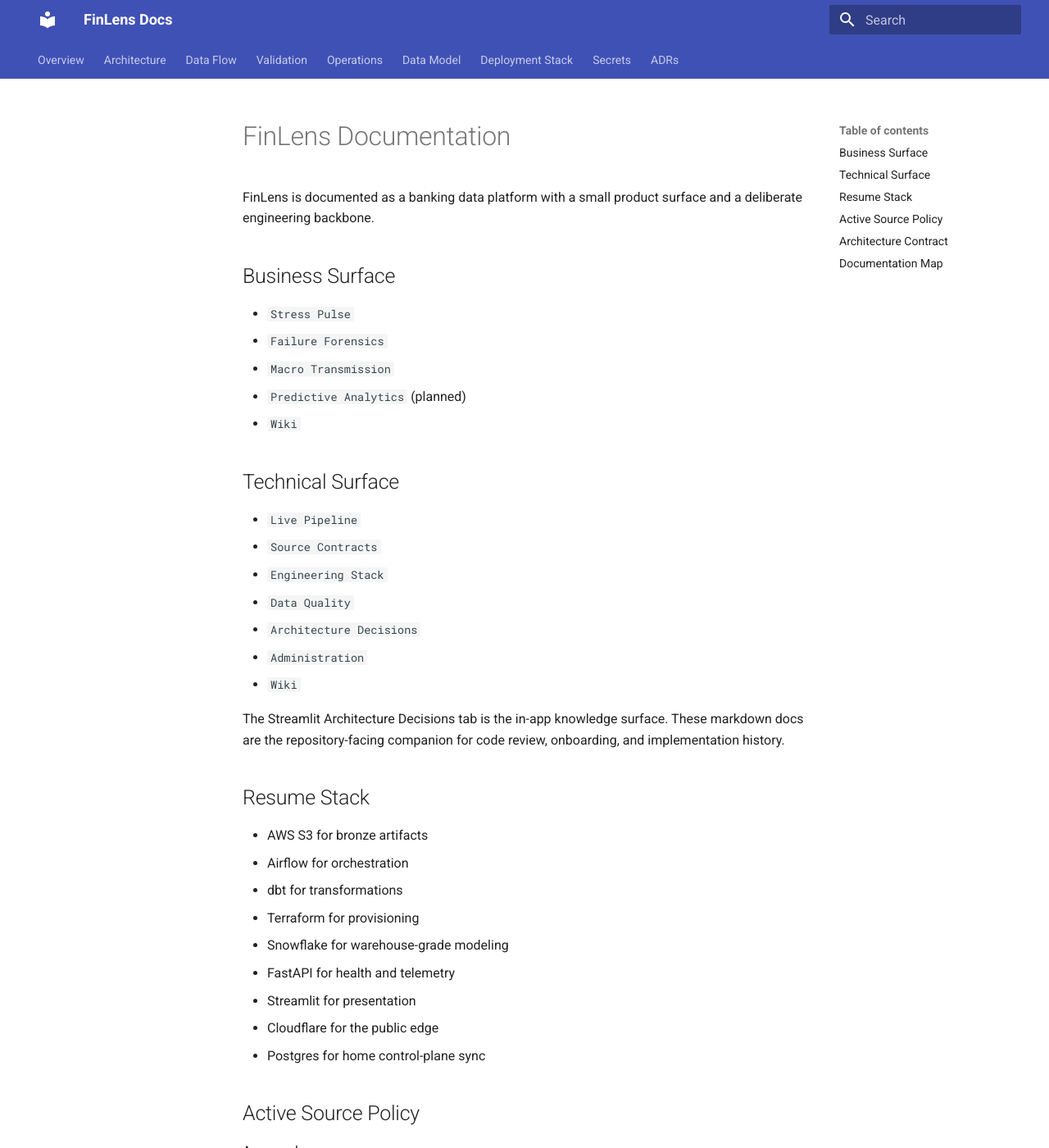
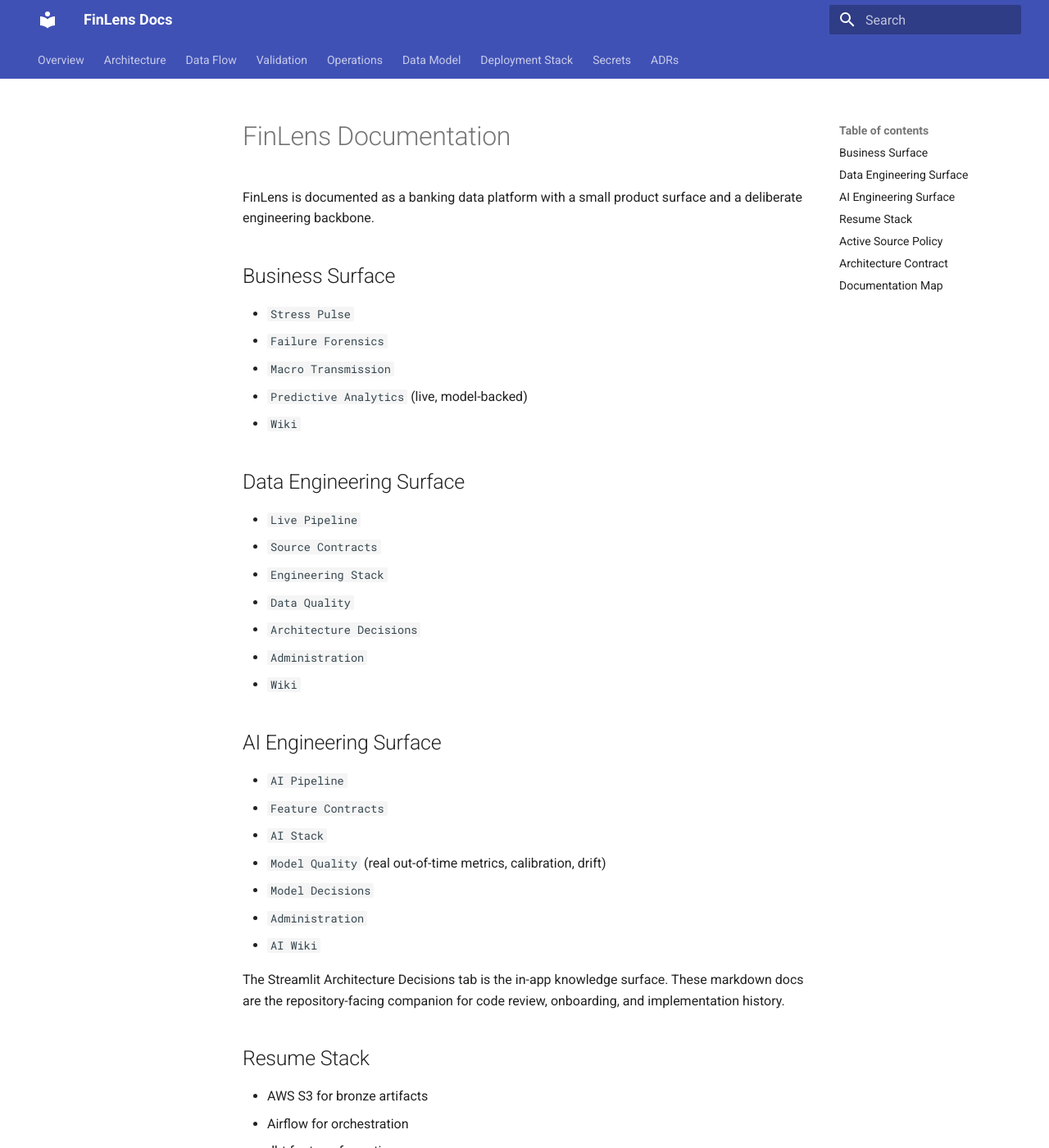
Before and after one commit to vaddhiparthy/FinLens-Banking-Stress-Intelligence-Platform, an MkDocs documentation site: the page built from docs/index.md, in a window 1280 px wide and 1400 px high. Shown: the whole window at 82% size. Built offline with MkDocs 1.6.1 and Material for MkDocs 9.7.7, drawn with Linux system fonts in a browser that asks for light colours.

Commit message:
ML P7 final-QA fixes: correct calibrated ROC in run guide; clarify skops trust; docs 3 surfaces
- RUN_LOCAL.md: calibrated OOT ROC is 0.816 (was mistakenly 0.875 = the raw model);
  PR-AUC remains the headline. Matches metrics_h4.json / model card.
- predict.py: skops load now trusts the explicit allow-list directly (self-evident
  boundary; behavior unchanged - guard already proved subset).
- docs/index.md: 3-surface IA (Business / Data Engineering / AI), Predictive live.

Final QA teardown: 96 -> clean (sole blocker was the ROC doc typo). Suite 69/69.

```diff
--- a/docs/index.md
+++ b/docs/index.md
@@ -8,10 +8,10 @@ engineering backbone.
 - `Stress Pulse`
 - `Failure Forensics`
 - `Macro Transmission`
-- `Predictive Analytics` (planned)
+- `Predictive Analytics` (live, model-backed)
 - `Wiki`
 
-## Technical Surface
+## Data Engineering Surface
 
 - `Live Pipeline`
 - `Source Contracts`
@@ -20,6 +20,16 @@ engineering backbone.
 - `Architecture Decisions`
 - `Administration`
 - `Wiki`
+
+## AI Engineering Surface
+
+- `AI Pipeline`
+- `Feature Contracts`
+- `AI Stack`
+- `Model Quality` (real out-of-time metrics, calibration, drift)
+- `Model Decisions`
+- `Administration`
+- `AI Wiki`
 
 The Streamlit Architecture Decisions tab is the in-app knowledge surface. These markdown docs are
 the repository-facing companion for code review, onboarding, and implementation history.
```
Also changed, not shown: docs/ml/RUN_LOCAL.md (+2 -1 lines), 1 other file.
